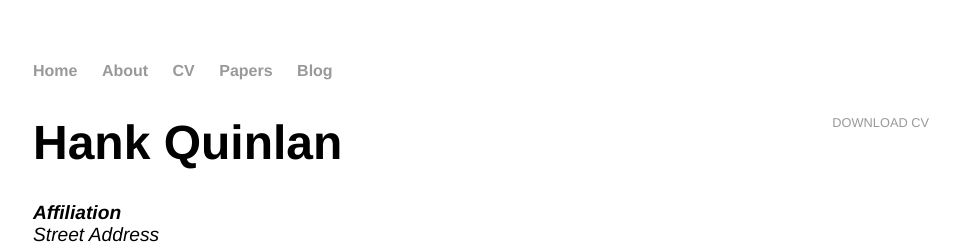
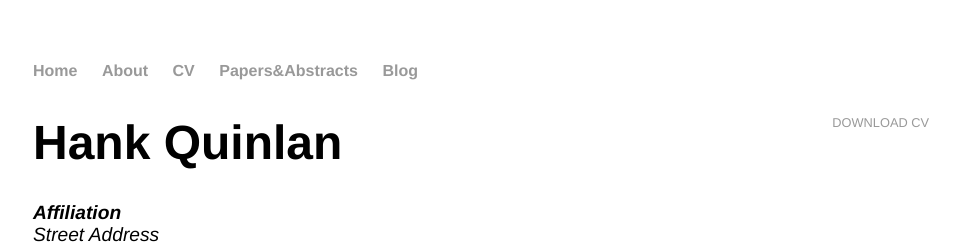
Before and after one commit to lms464/LiamsBlog, a Jekyll site: the page built from cv/index.html, in a window 1280 px wide. Shown: the top 247 px of the page, without its empty margins (159-1119 px from the left). Built offline with Jekyll 4.4.1, drawn with Linux system fonts in a browser that asks for light colours.

Commit message:
added papers

```diff
--- a/_layouts/default.html
+++ b/_layouts/default.html
@@ -14,7 +14,7 @@
 <li><a href="/">Home</a></li>
 <li><a href="/about">About</a></li>
 <li><a href="/cv/CV.pdf">CV</a></li>
-<li><a href="https://scholar.google.com/citations?hl=en&user=iSg7Bh8AAAAJ&view_op=list_works&sortby=pubdate">Papers</a></li>
+<li><a href="https://scholar.google.com/citations?hl=en&user=iSg7Bh8AAAAJ&view_op=list_works&sortby=pubdate">Papers&Abstracts</a></li>
 <li><a href="/blog">Blog</a></li>
 </ul>
     </nav>
```
